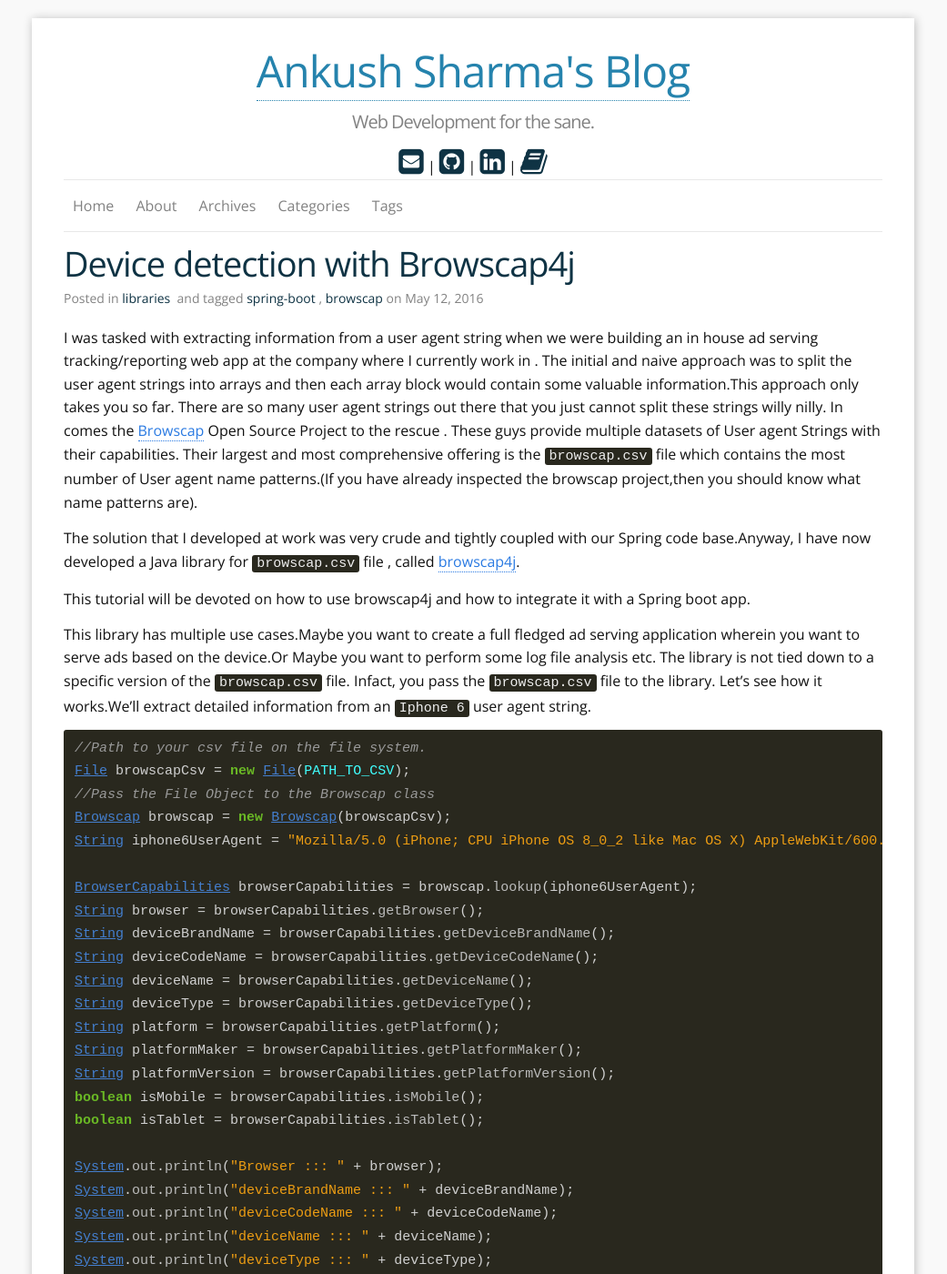
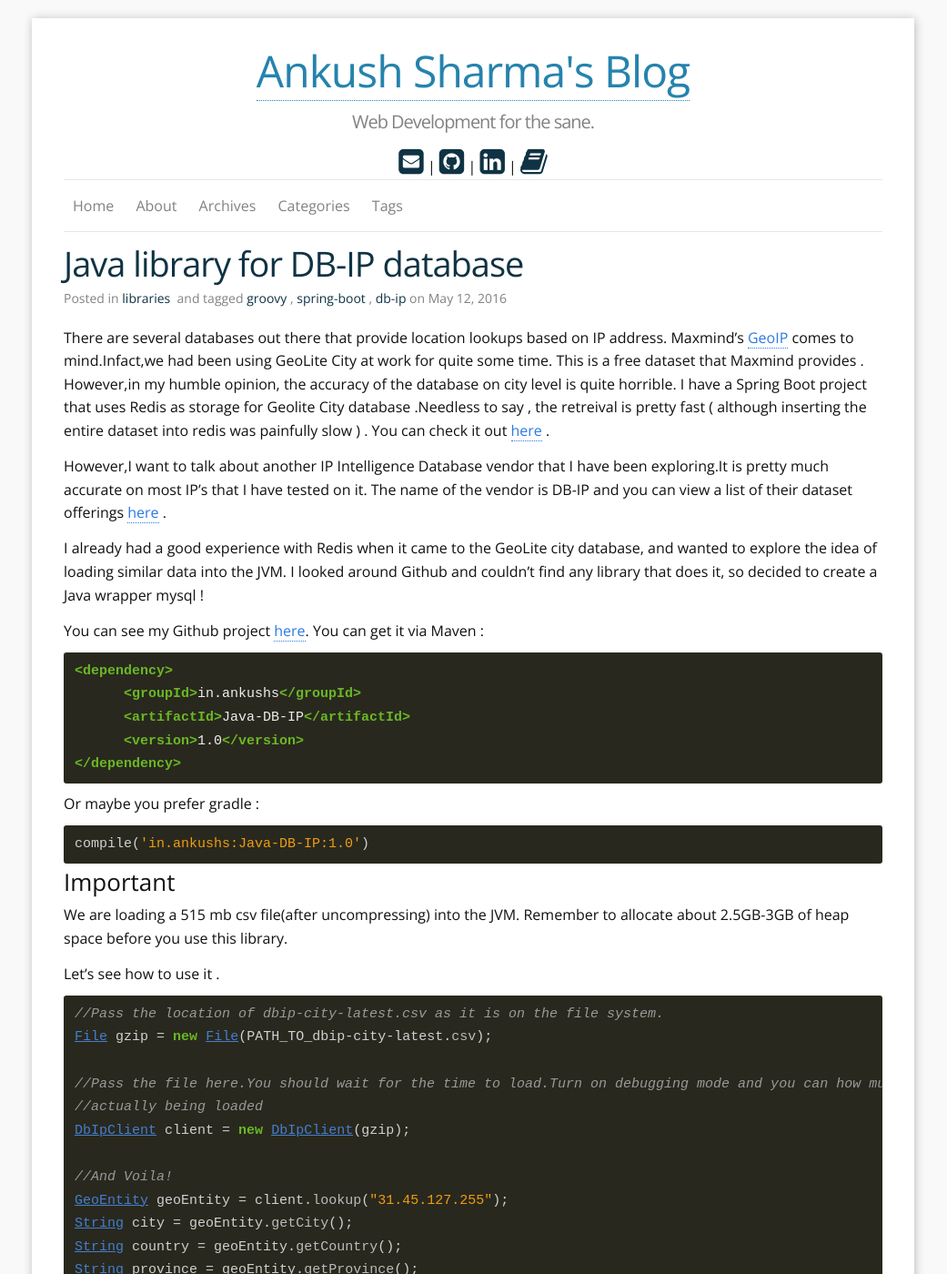
Before and after one commit to Ankush1992/Ankush1992.github.io, a Jekyll site: the page built from index.html, in a window 1280 px wide and 1400 px high. Shown: the whole window at 91% size, without its empty margins (120-1161 px from the left). Built offline with Jekyll 4.4.1, drawn with Linux system fonts in a browser that asks for light colours; nearby versions of some CDN libraries; the list of posts is cut into pages by our own code; some of the changed text lies outside the part shown.

Commit message:
New blog post ,updated about me

```diff
--- /dev/null
+++ b/_posts/2016-05-12-java-db-ip.md
@@ -0,0 +1,158 @@
+---
+layout: post
+title: Java library for DB-IP database
+categories: libraries
+tags: [groovy,spring-boot,db-ip]
+comments: true
+---
+There are several databases out there that provide location lookups based on IP address. Maxmind's [GeoIP](https://www.maxmind.com/en/locate-my-ip-address)
+comes to mind.Infact,we had been using GeoLite City	 at work for quite some time. This is a free dataset that Maxmind provides . However,in my humble opinion, the accuracy of the database on city level is quite horrible. I have a Spring Boot project that uses Redis as storage for Geolite City database .Needless to say , the retreival is pretty fast ( although inserting the entire dataset into redis was painfully slow ) . You can check it out [here](https://github.com/ankushs92/Spring-Boot-GeoIP-Redis) .
+
+However,I want to talk about another IP Intelligence Database vendor that I have been exploring.It is pretty much accurate on most IP's that I have tested on it. The name of the vendor is DB-IP and you can view a list of their dataset offerings [here](https://db-ip.com/db/) .
+
+I already had a good experience with Redis when it came to the GeoLite city database, and wanted to explore the idea of loading similar data into the JVM.
+I looked around Github and couldn't find any library that does it, so decided to create a Java wrapper mysql !
+
+You can see my Github project [here](https://github.com/ankushs92/Java-DB-IP). You can get it via Maven :
+
+{% highlight xml %}
+<dependency>
+      <groupId>in.ankushs</groupId>
+      <artifactId>Java-DB-IP</artifactId>
+      <version>1.0</version>
+</dependency>
+{% endhighlight %}
+
+Or maybe you prefer gradle :
+
+{% highlight groovy %}
+
+compile('in.ankushs:Java-DB-IP:1.0')
+
+{% endhighlight %}
+
+### Important
+We are loading a 515 mb csv file(after uncompressing) into the JVM. Remember to allocate about 2.5GB-3GB of heap space before you use this library.
+
+Let's see how to use it .
+
+{% highlight java %}
+//Pass the location of dbip-city-latest.csv as it is on the file system.
+File gzip = new File(PATH_TO_dbip-city-latest.csv);
+
+//Pass the file here.You should wait for the time to load.Turn on debugging mode and you can how much the file has been loaded while it is
+//actually being loaded
+DbIpClient client = new DbIpClient(gzip);
+
+//And Voila!
+GeoEntity geoEntity = client.lookup("31.45.127.255");
+String city = geoEntity.getCity();
+String country = geoEntity.getCountry();
+String province = geoEntity.getProvince();
+
+System.out.println("city : " + city);
+System.out.println("province : " + province);
+System.out.println("country : " + country);
+
+{% endhighlight %}
+
+Which prints :
+
+{% highlight conf %}
+city : Oslo
+province : Oslo
+country : Norway
+
+{% endhighlight %}
+
+Now let's see how we can use with Spring Boot.
+
+### Scenario
+
+1. We Expose an endpoint `/geoip/lookup` that accepts ip as a query string . For instance, a valid url will be of the form `/geoip/lookup?ip=31.45.127.255' .
+2. Use Java DB-IP library to resolve this ip as a GeoEntity object
+3. Return GeoEntity as Json.
+
+First, download the dataset by going [here](https://db-ip.com/db/download/city) . Don't extract the file or anything.Simply put the file in the
+`src/main/resources` folder. Some visual aid always helps :
+
+![srcmainresources!](https://cloud.githubusercontent.com/assets/7692552/15226429/4816e034-18a0-11e6-8f2c-339d82c2f46d.png "srcmainresources")
+
+
+First,we register `DbIpClient` as a Spring Bean as follows :
+
+{% highlight java %}
+@Configuration
+public class AppConfig {
+
+	@Autowired
+	private ResourceLoader resourceLoader;
+
+	@Bean(name="dbIpClient")
+	public DbIpClient getDbIpClient() throws IOException{
+		final File file = resourceLoader.getResource("classpath:dbip-city-latest.csv.gz").getFile();
+		Assert.isTrue(file.exists(),"file does not exist.Make sure the file is placed in src/main/resources with name 'dbip-city-latest.csv.gz'");
+		return new DbIpClient(file);
+	}
+
+}
+{% endhighlight %}
+
+Now that the Spring IOC container manages `DbIpClient` ,we can use it by simply `Autowiring` it in our service class.
+The Service layer is written in Groovy.
+
+{% highlight groovy %}
+@Service
+class GeoIpLookupServiceImpl implements GeoIpLookupService {
+
+	private final DbIpClient dbIpClient
+
+	@Autowired
+	def GeoIpLookupServiceImpl(DbIpClient dbIpClient){
+		this.dbIpClient = dbIpClient
+	}
+
+	@Override
+	 GeoEntity lookup(String ip) {
+		dbIpClient.lookup(ip)
+	}
+}
+
+{% endhighlight %}
+
+And for our Controller :
+
+{% highlight groovy %}
+@RestController
+@RequestMapping("geoip/lookup")
+class GeoIpController {
+
+	private final GeoIpLookupService geoIpLookupService
+
+	@Autowired
+	def GeoIpController(GeoIpLookupService geoIpLookupService){
+		this.geoIpLookupService = geoIpLookupService
+	}
+
+	@RequestMapping(method=RequestMethod.GET)
+	ResponseEntity<?> getGeoEntity(@RequestParam(required=true) String ip){
+		new ResponseEntity(geoIpLookupService.lookup(ip),HttpStatus.OK)
+	}
+
+	@ExceptionHandler(InvalidIPException)
+	def getErrors(){
+		new ErrorMessage(field:"ip",msg:"Invalid IP address")
+	}
+}
+{% endhighlight %}
+
+
+We'll hit our endpoints with a valid ip address, followed by an invalid ip address,which should produce an error message "Invalid IP address".
+
+![withValidIp!](https://cloud.githubusercontent.com/assets/7692552/15226886/544e4764-18a2-11e6-9b1c-3dfb0699d55b.png "withValidIp")
+
+Next,just try to pass a random String :
+
+![withInValidIp!](https://cloud.githubusercontent.com/assets/7692552/15226887/556a9706-18a2-11e6-9828-89b79109a27c.png "withInValidIp")
+
+You can view the Java-DB-IP Wrapper [here](https://github.com/ankushs92/Java-DB-IP) and the Spring-Boot-Java-db-ip app [here](https://github.com/ankushs92/Spring-Boot-DB-IP)
```
Also changed, not shown: b_about.md (+1 -1 lines).
